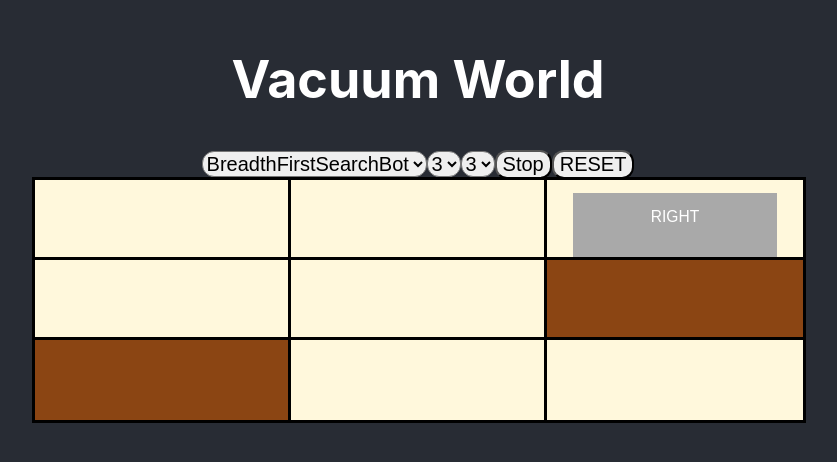
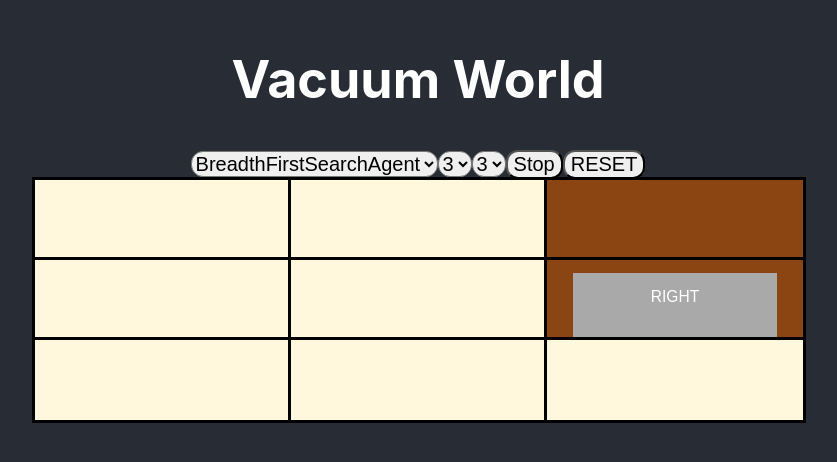
Before and after one commit to jamesGadoury/vacuum-world, a React (Create React App) app: page / in a window 1280 px wide. Shown: the part 184-646 px from the top of the page, without its empty margins (222-1059 px from the left). Built offline with nearby package versions, Linux system fonts and the light colour scheme.

Commit message:
Refactoring: Use Pascal Case for all global functions

```diff
--- a/src/Robots.js
+++ b/src/Robots.js
@@ -1,10 +1,10 @@
 import {Actions} from './Actions';
-import {updateWorld} from './World';
+import {UpdateWorld} from './World';
 
-const expand = (world, node) => {
+const Expand = (world, node) => {
    let children = [];
    for (let action of ["LEFT", "RIGHT", "UP", "DOWN"]) {
-      let newWorld = updateWorld(world, action);
+      let newWorld = UpdateWorld(world, action);
       if (world.robotIdx() !== newWorld.robotIdx()) {
          // this is a valid action, append list with this node
          children.push({state: newWorld, parent: node, action: action});
@@ -14,7 +14,7 @@ const expand = (world, node) => {
    return children;
 }
 
-const retrieveActionsToNode = (child) => {
+const RetrieveActionsToNode = (child) => {
    let actions = [ child.action ];
    let parent = child.parent;
    while (parent != null) {
@@ -26,12 +26,7 @@ const retrieveActionsToNode = (child) => {
    return actions;
 }
 
-const BreadthFirstSearchBot = (world, memory) => {
-   if (!memory.hasOwnProperty('remainingActions')) {
-      memory.remainingActions = [];
-   }
-
-   const breadthFirstSearch = (world) => {
+const BreadthFirstSearch = (world) => {
    // initialize root node w/ state = world
    let node = {state: world, parent: null, action: null};
    if (node.state.robotOnDirt()) {
@@ -48,12 +43,12 @@ const BreadthFirstSearchBot = (world, memory) => {
 
    while (frontier.length !== 0) {
       node = frontier.shift(); // fifo like
-         let children = expand(node.state, node);
+      let children = Expand(node.state, node);
 
       for (let child of children) {
          if (child.state.robotOnDirt()) {
             // on goal
-               return retrieveActionsToNode(child);
+            return RetrieveActionsToNode(child);
          }
          if (!reached.includes(child.state.robotIdx())) {
             reached.push(child.state.robotIdx());
@@ -64,8 +59,12 @@ const BreadthFirstSearchBot = (world, memory) => {
    return []; // if address above todo, then this should return "" since no dirty spot was found
 }
 
+const BreadthFirstSearchAgent = (world, memory) => {
+   if (!memory.hasOwnProperty('remainingActions')) {
+      memory.remainingActions = [];
+   }
    if (memory.remainingActions.length === 0) { // no remaining actions defined, search to create list
-      memory.remainingActions = breadthFirstSearch(world);
+      memory.remainingActions = BreadthFirstSearch(world);
    }
    if (memory.remainingActions.length === 0) {
       return {action: "CLEAN", memory: memory};
@@ -74,22 +73,22 @@ const BreadthFirstSearchBot = (world, memory) => {
    return (action ? {action: action, memory: memory} : {action: "CLEAN", memory: memory});
 }
 
-const randomMovement = () => {
+const RandomMovement = () => {
    return Actions[Math.floor(Math.random() * Math.floor(Actions.length-1) + 1)];
 }
 
-const RandomBot = (world, memory) => {
+const RandomAgent = (world, memory) => {
    let nextAction = "";
    if (world.robotCell().dirtPresent) {
       nextAction = "CLEAN";
    }
    else {
-      nextAction = randomMovement();
+      nextAction = RandomMovement();
    }
    return {action: nextAction, memory: memory};
 }
 
-const DumbBot = (world, memory) => {
+const DumbAgent = (world, memory) => {
    if (!memory.hasOwnProperty('lastAction')) {
       memory.lastAction = "";
    }
@@ -115,17 +114,17 @@ const DumbBot = (world, memory) => {
    return {action: nextAction, memory: {lastAction: nextAction}};
 }
 
-const RobotTypes = ["BreadthFirstSearchBot", "DumbBot", "RandomBot"];
+const RobotTypes = ["BreadthFirstSearchAgent", "DumbAgent", "RandomAgent"];
 
 const CreateRobot = (RobotType) => {
-   if (RobotType === "DumbBot") {
-      return {type: RobotType, agentFunction: DumbBot, action: "", memory: {}};
+   if (RobotType === "DumbAgent") {
+      return {type: RobotType, agentFunction: DumbAgent, action: "", memory: {}};
    }
-   if (RobotType === "RandomBot") {
-      return {type: RobotType, agentFunction: RandomBot, action: "", memory: {}};
+   if (RobotType === "RandomAgent") {
+      return {type: RobotType, agentFunction: RandomAgent, action: "", memory: {}};
    }
-   if (RobotType === "BreadthFirstSearchBot") {
-      return {type: RobotType, agentFunction: BreadthFirstSearchBot, action: "", memory: {}};
+   if (RobotType === "BreadthFirstSearchAgent") {
+      return {type: RobotType, agentFunction: BreadthFirstSearchAgent, action: "", memory: {}};
    }
    console.log("Bad Robot Type.");
    return null;
--- a/src/SimManager.js
+++ b/src/SimManager.js
@@ -1,16 +1,15 @@
 import React from 'react';
 import WorldSim from './WorldSim';
-import {initWorld} from './World';
+import {InitWorld, UpdateWorld} from './World';
 import { RobotTypes, CreateRobot } from './Robots';
 import { UniqueKeyGenerator } from './Utilities';
-import {updateWorld} from './World';
 import { Actions } from './Actions';
 
 class SimManager extends React.Component {
    constructor(props) {
       super(props);
       this.state = {
-         world: initWorld(props.numRows, props.numCols),
+         world: InitWorld(props.numRows, props.numCols),
          robot: CreateRobot(RobotTypes[0]),
          numRows: props.numRows,
          numCols: props.numCols,
@@ -34,7 +33,7 @@ class SimManager extends React.Component {
       if (Actions.indexOf(action) === -1)
          console.log(`${action} is not a valid action.`);
       this.setState({
-         world: updateWorld(this.state.world, action),
+         world: UpdateWorld(this.state.world, action),
          robot: {type: this.state.robot.type, agentFunction: this.state.robot.agentFunction, action: action, memory: memory}
       });
    }
@@ -75,7 +74,7 @@ class SimManager extends React.Component {
    }
 
    resetWorld = () => {
-      this.setState({world: initWorld(this.state.numRows, this.state.numCols)});
+      this.setState({world: InitWorld(this.state.numRows, this.state.numCols)});
    }
 
    handleRobotChange = (event) => {
--- a/src/World.js
+++ b/src/World.js
@@ -1,10 +1,10 @@
 // hello world
 
-function selectRandomCell(gridSize) {
+function SelectRandomCell(gridSize) {
    return Math.floor(Math.random() * gridSize);
 }
 
-function getFlattenedIdx(x, y, numCols) {
+function GetFlattenedIdx(x, y, numCols) {
    return y*numCols+x;
 }
 
@@ -16,24 +16,24 @@ class Cell {
    }
 }
 
-function initGrid(numRows, numCols) {
+function InitGrid(numRows, numCols) {
    let grid = [];
    for (let i = 0; i < numRows; ++i) {
       for (let j = 0; j < numCols; ++j) {
-         grid[getFlattenedIdx(j,i,numCols)] = new Cell(j, i, false, false);
+         grid[GetFlattenedIdx(j,i,numCols)] = new Cell(j, i, false, false);
       }
    }
    return grid;
 }
 
-function initWorld(numRows, numCols) {
-   let world = new World(numRows, numCols, initGrid(numRows, numCols), {x: selectRandomCell(numCols), y: selectRandomCell(numRows)});
+function InitWorld(numRows, numCols) {
+   let world = new World(numRows, numCols, InitGrid(numRows, numCols), {x: SelectRandomCell(numCols), y: SelectRandomCell(numRows)});
    world.grid[world.robotIdx()].vacuumPresent = true;
    world.markRandomSpotsWithDirt();
    return world;
 }
 
-function updateWorld(world, robotAction) {
+function UpdateWorld(world, robotAction) {
    let grid     = world.grid.map(a => Object.assign({}, a));
    let pos      = { ...world.robotPosition };
    let robotIdx = world.robotIdx();
@@ -57,7 +57,7 @@ function updateWorld(world, robotAction) {
       else if (robotAction === "DOWN" && pos.y < numRows-1) {
          pos.y = pos.y+1;
       }
-      grid[getFlattenedIdx(pos.x, pos.y, numCols)].vacuumPresent = true;
+      grid[GetFlattenedIdx(pos.x, pos.y, numCols)].vacuumPresent = true;
    }
 
    return new World(numRows, numCols, grid, pos);
@@ -79,7 +79,7 @@ class World {
    }
 
    robotIdx() {
-      return getFlattenedIdx(this.robotPosition.x, this.robotPosition.y, this.numCols);
+      return GetFlattenedIdx(this.robotPosition.x, this.robotPosition.y, this.numCols);
    }
 
    size() {
@@ -87,7 +87,7 @@ class World {
    }
 
    randomIdx() {
-      return selectRandomCell(this.size());
+      return SelectRandomCell(this.size());
    }
 
    robotCell() {
@@ -99,4 +99,4 @@ class World {
    }
 }
 
-export {initWorld, updateWorld};
+export {InitWorld, UpdateWorld};
```
Lines whose indentation alone changed are shown as unchanged.
